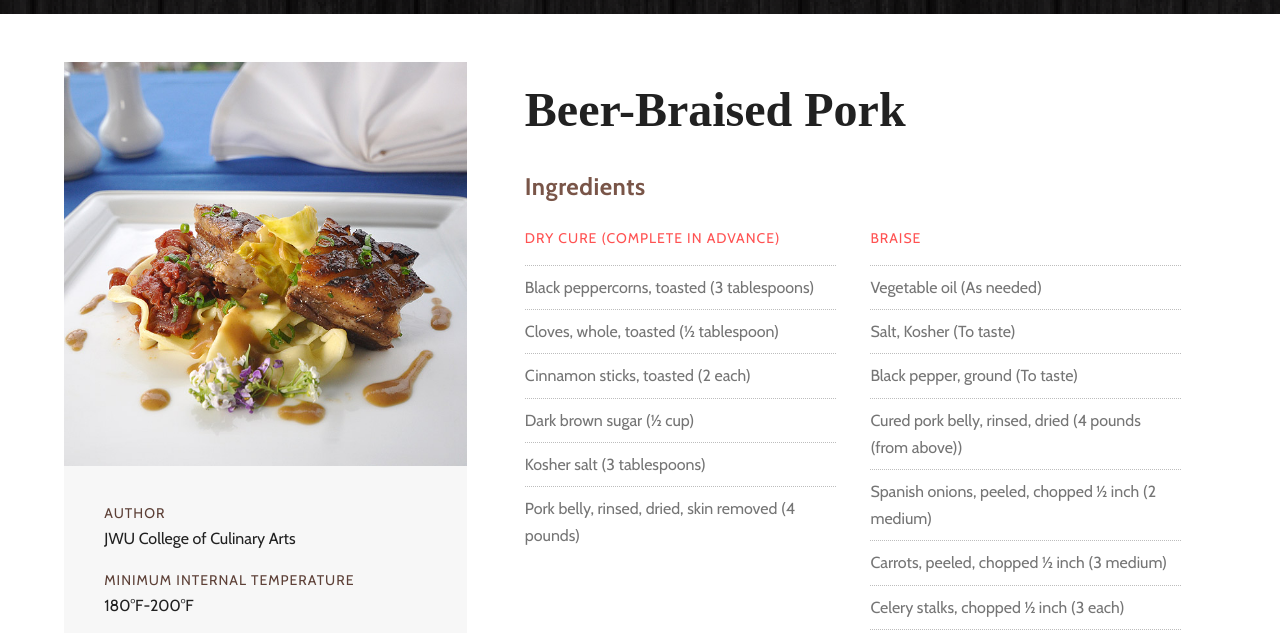
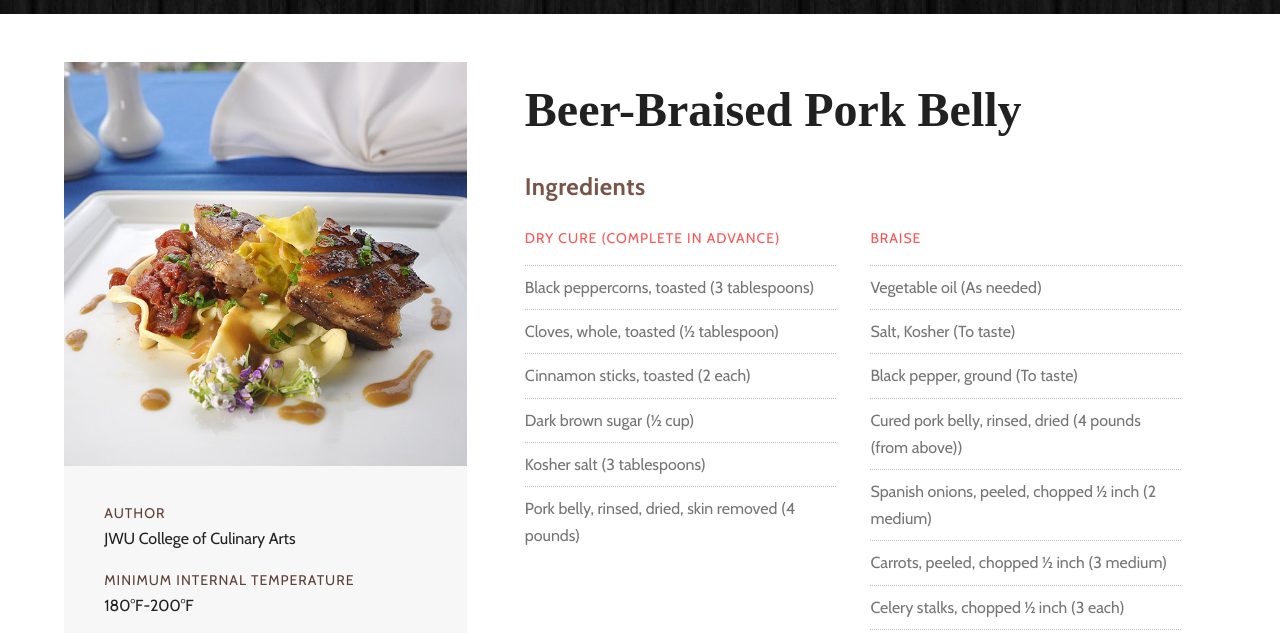
Before and after one commit to druryjeff/recipe, a plain HTML site: page index.html in a window 1280 px wide. Shown: the part 104-737 px from the top of the page. Drawn offline with nearby package versions, Linux system fonts and the light colour scheme; a web font is replaced by a local one.

Commit message:
Return heading to original name

```diff
--- a/index.html
+++ b/index.html
@@ -54,7 +54,7 @@
 
     <div class="col-right">
 
-      <h1>Beer-Braised Pork</h1>
+      <h1>Beer-Braised Pork Belly</h1>
 
       <h2>Ingredients</h2>
 
```
